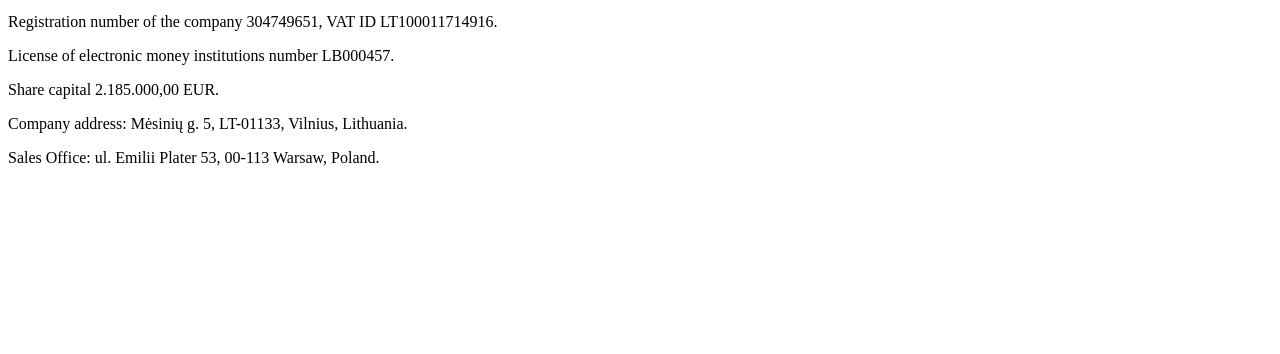
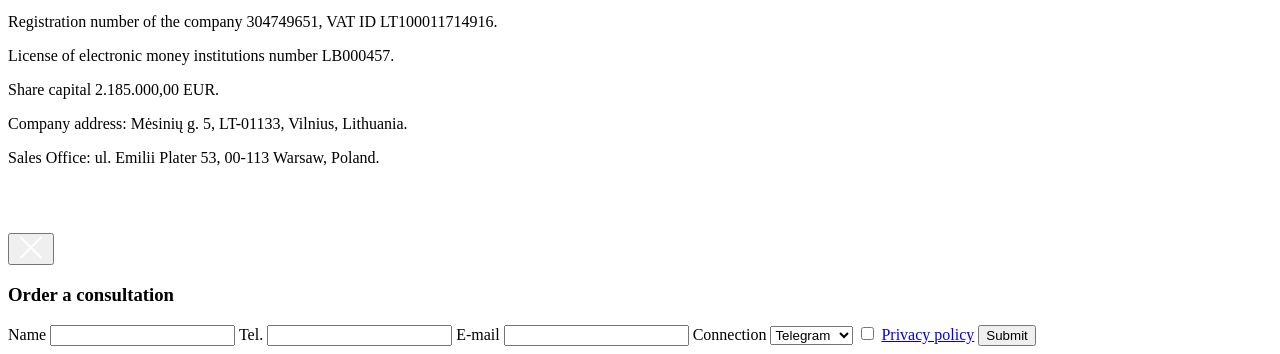
Before and after one commit to Galin7777/ng-free-zen, a plain HTML site: page index.html in a window 1280 px wide. Shown: the part 3311-3665 px from the top of the page. Before the commit the page ends 3552 px from the top, so only its background shows below. Drawn offline with Linux system fonts and the light colour scheme.

Commit message:
Added html for modal-order

```diff
--- a/index.html
+++ b/index.html
@@ -285,5 +285,40 @@
         </a>
       </div>
     </footer>
+
+    <div class="modal" id="modal">
+      <div class="modal__body">
+        <button class="modal__close" id="close" type="button">
+          <img src="./assets/icons/close.svg" alt="close" />
+        </button>
+        <h3 class="modal__title">Order a consultation</h3>
+        <form class="form" id="order">
+          <label class="form__input">
+           <span>Name</span>
+           <input type="text" />
+          </label>
+          <label class="form__input">
+            <span>Tel.</span>
+            <input type="tel" />
+          </label>
+          <label class="form__input">
+            <span>E-mail</span>
+            <input type="email" />
+          </label>
+          <label class="form__select">
+            <span>Connection</span>
+            <select id="connection">
+              <option value="telegram">Telegram</option>
+              <option value="whatsapp">Whatsapp</option>
+            </select>
+          </label>
+          <label class="form__checkbox">
+            <input type="checkbox" id="policy" />
+            <a href="https://example.com/policy" target="_blank">Privacy policy</a>
+          </label>
+          <button class="form__submit" type="submit">Submit</button>
+        </form>
+      </div>
+    </div>
   </body>
 </html>
```
Also changed, not shown: assets/icons/close.svg (added).
